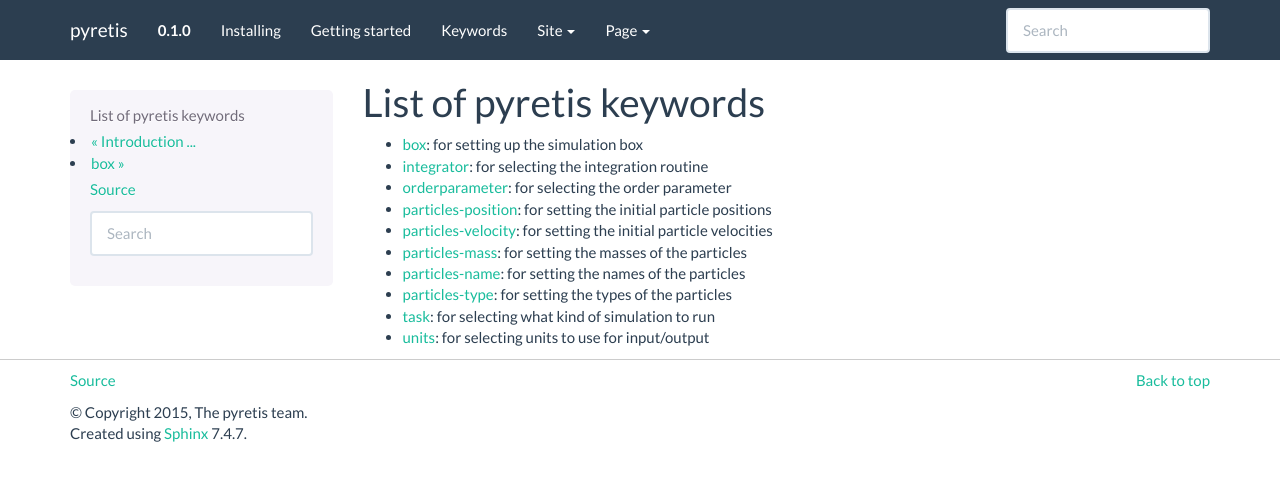
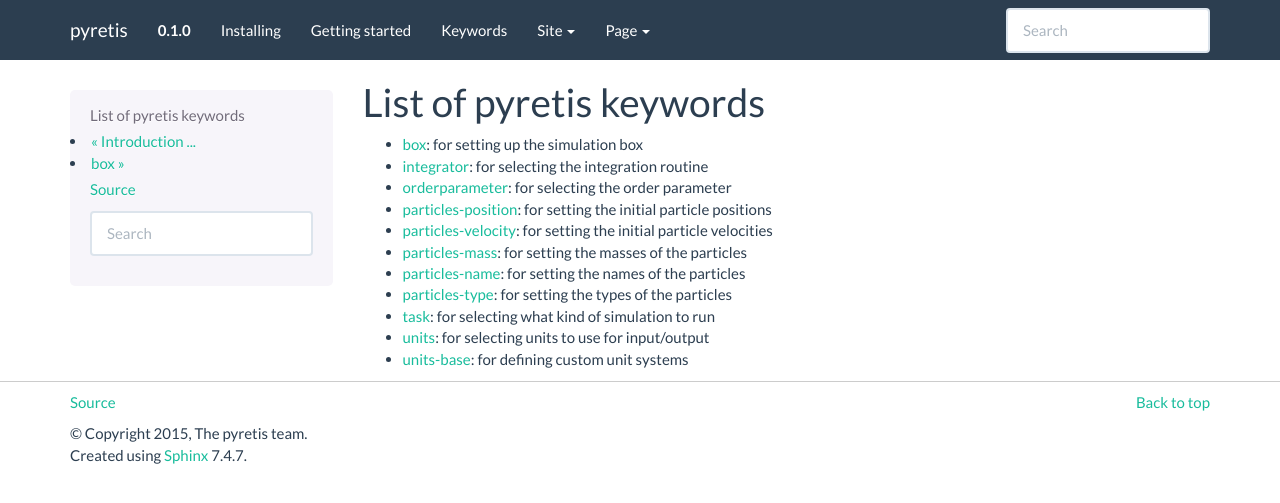
Before and after one commit to jonasjaeger-sci/mod905, a Sphinx documentation site: the page built from docs/user/keywords/keywords.rst, in a window 1280 px wide. Shown: the top 503 px of the page. Built offline with Sphinx 7.4.7, drawn with Linux system fonts in a browser that asks for light colours; formulas are drawn with MathJax 3.

Commit message:
Update of units-references.

```diff
--- a/docs/user/keywords/keywords.rst
+++ b/docs/user/keywords/keywords.rst
@@ -24,3 +24,4 @@
 * :ref:`particles-type <user-keywords-particles-type>`: for setting the types of the particles
 * :ref:`task <user-keywords-task>`: for selecting what kind of simulation to run
 * :ref:`units <user-keywords-units>`: for selecting units to use for input/output
+* :ref:`units-base <user-keywords-units-base>`: for defining custom unit systems
--- a/docs/user/keywords/units.rst
+++ b/docs/user/keywords/units.rst
@@ -71,7 +71,7 @@
 
 
 References
-----------
+~~~~~~~~~~
 
 .. [1]  Rowley et al., J. Comput. Phys., vol. 17, pp. 401-414, 1975,
    doi: http://dx.doi.org/10.1016/0021-9991
```
